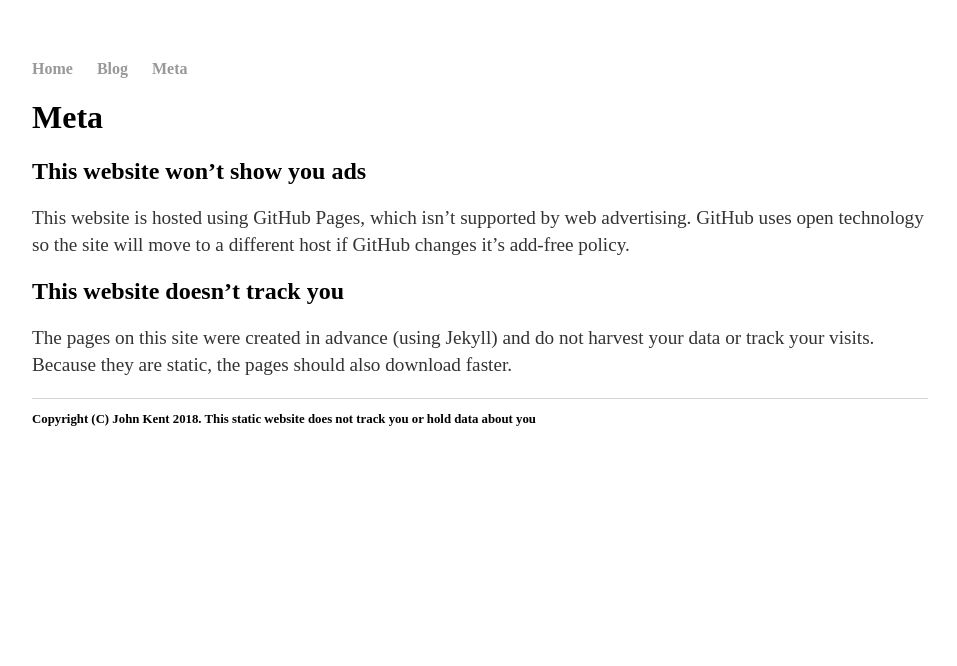
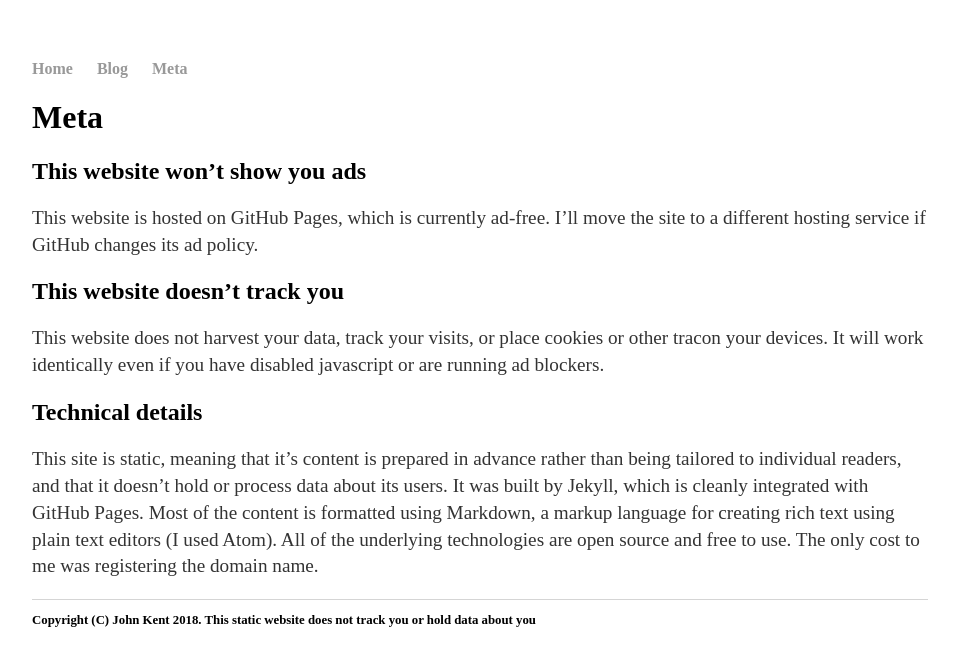
Before and after one commit to KineticLensman/KineticLensman.github.io, a Jekyll site: the page built from meta.md, in a window 1280 px wide. Shown: the top 666 px of the page, without its empty margins (160-1117 px from the left). Built offline with Jekyll 4.4.1, drawn with Linux system fonts in a browser that asks for light colours.

Commit message:
Update meta.md
More content

```diff
--- a/meta.md
+++ b/meta.md
@@ -5,8 +5,12 @@ title: Meta
 
 ## This website won't show you ads
 
-This website is hosted using GitHub Pages, which isn't supported by web advertising. GitHub uses open technology so the site will move to a different host if GitHub changes it's add-free policy.
+This website is hosted on GitHub Pages, which is currently ad-free. I'll move the site to a different hosting service if GitHub changes its ad policy.
 
 ## This website doesn't track you
 
-The pages on this site were created in advance (using Jekyll) and do not harvest your data or track your visits.  Because they are static, the pages should also download faster.
+This website does not harvest your data, track your visits, or place cookies or other tracon your devices. It will work identically even if you have disabled javascript or are running ad blockers.
+
+## Technical details
+
+This site is static, meaning that it's content is prepared in advance rather than being tailored to individual readers, and that it doesn't hold or process data about its users. It was built by Jekyll, which is cleanly integrated with GitHub Pages. Most of the content is formatted using Markdown, a markup language for creating rich text using plain text editors (I used Atom). All of the underlying technologies are open source and free to use. The only cost to me was registering the domain name.
```
